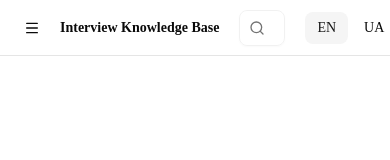
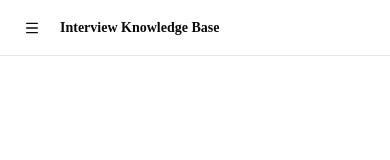
Before and after one commit to tvk777/interview-knowledge-base, a Next.js app in the folder frontend/: page / in a window 390 px wide. Shown: the top 160 px of the page. Built offline with nearby package versions, Linux system fonts and the light colour scheme.

Commit message:
fix mobile navigation

```diff
--- a/frontend/components/header/Header.tsx
+++ b/frontend/components/header/Header.tsx
@@ -18,7 +18,7 @@ export default function Header() {
         }
       >
         <MenuIcon />
-        <span className="sr-only">Toggle tags menu</span>
+        <span className="sr-only">Toggle navigation menu</span>
       </SheetTrigger>
 
       <span className="text-sm font-semibold whitespace-nowrap">
@@ -31,11 +31,13 @@ export default function Header() {
         <TechnologyTabs />
       </div>
 
-      <div className="flex flex-1 justify-center px-2">
+      <div className="hidden flex-1 justify-center px-2 md:flex">
         <SearchBar />
       </div>
 
-      <LanguageSwitcher />
+      <div className="hidden md:block">
+        <LanguageSwitcher />
+      </div>
     </header>
   );
 }
--- a/frontend/components/header/TechnologyTabs.tsx
+++ b/frontend/components/header/TechnologyTabs.tsx
@@ -6,7 +6,7 @@ const TECHNOLOGIES = ["React", "JavaScript", "TypeScript", "Next.js"];
 
 export default function TechnologyTabs() {
   return (
-    <div className="flex items-center gap-1">
+    <div className="flex flex-wrap items-center gap-1">
       {TECHNOLOGIES.map((technology, index) => (
         <Button
           key={technology}
--- a/frontend/components/sidebar/Sidebar.tsx
+++ b/frontend/components/sidebar/Sidebar.tsx
@@ -1,6 +1,8 @@
 "use client";
 
+import { Separator } from "@/components/ui/separator";
 import { SheetContent, SheetHeader, SheetTitle } from "@/components/ui/sheet";
+import TechnologyTabs from "@/components/header/TechnologyTabs";
 import TagList from "@/components/sidebar/TagList";
 
 export default function Sidebar() {
@@ -15,9 +17,11 @@ export default function Sidebar() {
 
       <SheetContent side="left">
         <SheetHeader>
-          <SheetTitle>Tags</SheetTitle>
+          <SheetTitle>Navigation</SheetTitle>
         </SheetHeader>
         <div className="overflow-y-auto px-4 pb-4">
+          <TechnologyTabs />
+          <Separator className="my-4" />
           <TagList />
         </div>
       </SheetContent>
```
Also changed, not shown: 3 other files (tests, documents, lock files or other folders).
